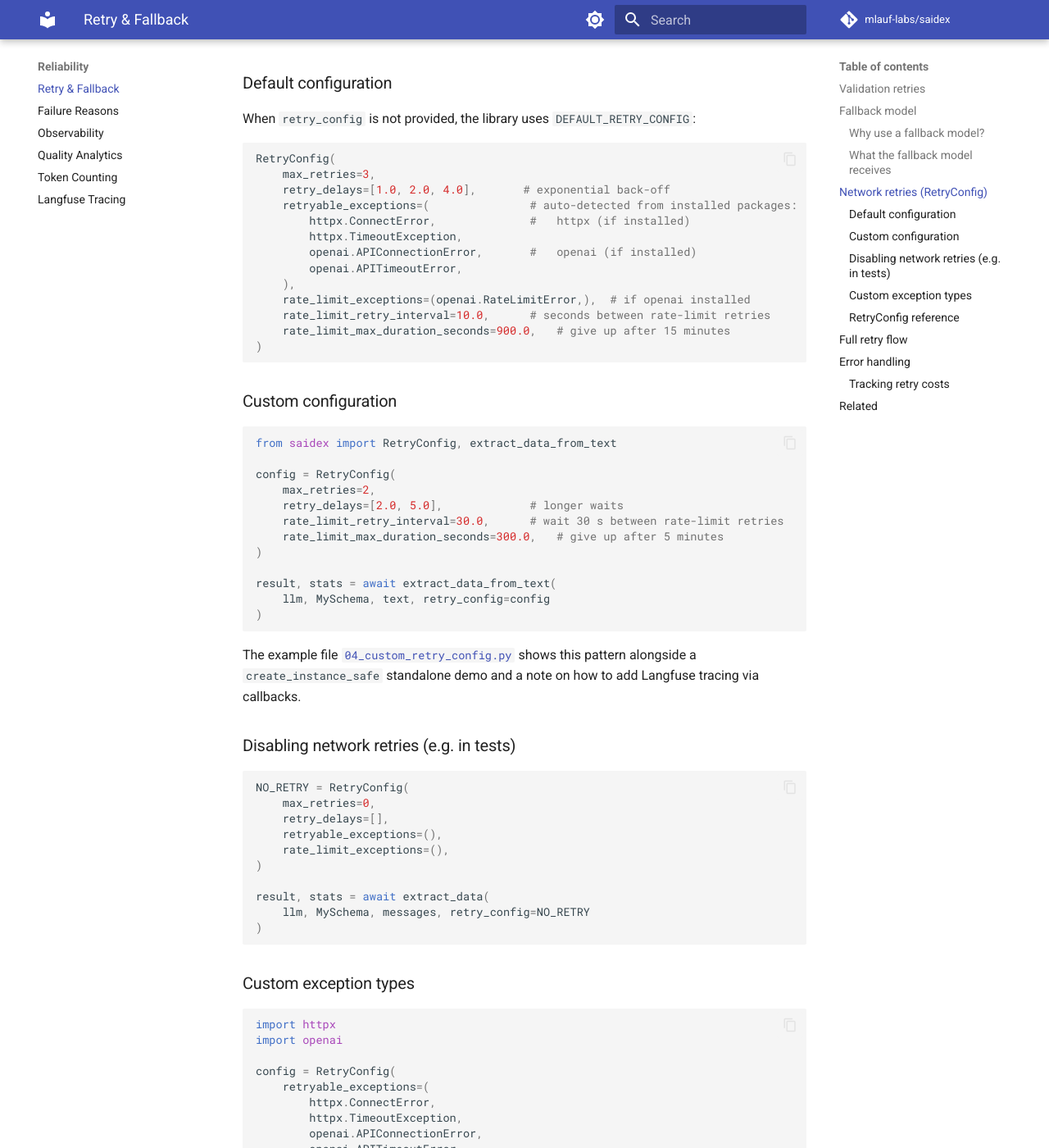
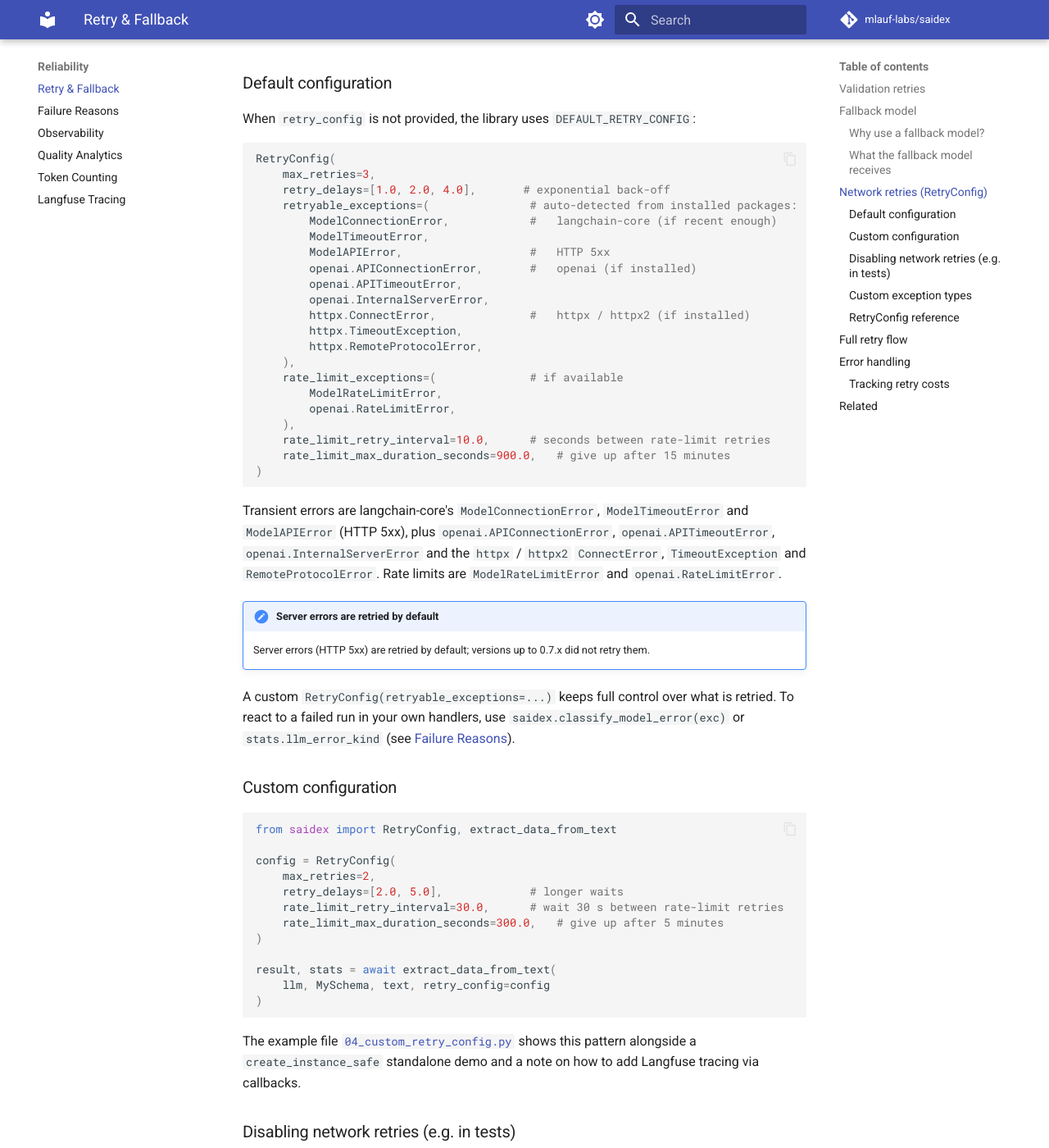
Before and after one commit to mlauf-labs/SAIDEX, an MkDocs documentation site: the page built from docs/retry-and-fallback.md, in a window 1280 px wide and 1400 px high, scrolled down 2613 px. Shown: the whole window at 82% size. Built offline with MkDocs 1.6.1 and Material for MkDocs 9.7.7, drawn with Linux system fonts in a browser that asks for light colours; a script that is not in the unit is left out; comment, search, counter and statistics services are not loaded; the version menu is left out; some of the changed text lies outside the part shown.

Commit message:
docs(failure-reasons): document llm_error_kind and the provider-agnostic default retries

````diff
--- a/context7.json
+++ b/context7.json
@@ -20,7 +20,8 @@
     "stats.failure_reason is a saidex.FailureReason StrEnum (validation_exhausted, parse_error, llm_error, no_tool_call) or None on success; it describes only the last attempt, and comparing it with the plain string still works",
     "To make an external validator depend on the retry round, wrap it with saidex.with_context(fn); fn(instance, ctx) receives a saidex.ValidatorContext(attempt, max_attempts, is_final, model_label, is_fallback) — is_final is true only on the last attempt of the whole run, so returning on_mismatch='flag' there accepts the instance",
     "When an extraction fails, stats.last_candidate holds the most recent schema-valid instance rejected by grounding or the external validator (a list for extract_data_list), and stats.last_rejection the retry-level FieldIssues that rejected it; both are empty on a clean success (a run salvaged by on_exhausted keeps them) and the candidate may contain PII",
-    "To keep a partial result when retries run out, pass on_exhausted=fn to any extract_data*/agent function; fn(last_candidate, last_rejection) returns the instance to keep (a list for extract_data_list) or None — the run then succeeds with stats.salvaged=True; the hook gets a copy and its result is re-validated against the schema only (a list hook must return item schema instances); use saidex.issue_item_index(issue, list_field) to map issue paths like 'items -> 3 -> quote' to item indexes"
+    "To keep a partial result when retries run out, pass on_exhausted=fn to any extract_data*/agent function; fn(last_candidate, last_rejection) returns the instance to keep (a list for extract_data_list) or None — the run then succeeds with stats.salvaged=True; the hook gets a copy and its result is re-validated against the schema only (a list hook must return item schema instances); use saidex.issue_item_index(issue, list_field) to map issue paths like 'items -> 3 -> quote' to item indexes",
+    "When stats.failure_reason is 'llm_error', stats.llm_error_kind (saidex.ModelErrorKind: rate_limit, timeout, connection, server_error, authentication, permission_denied, invalid_request, not_found, context_overflow, other) says why, provider-independently; saidex.classify_model_error(exc) does the same mapping for your own handling"
   ],
   "previousVersions": [
     {
--- a/docs/retry-and-fallback.md
+++ b/docs/retry-and-fallback.md
@@ -127,16 +127,39 @@ RetryConfig(
     max_retries=3,
     retry_delays=[1.0, 2.0, 4.0],       # exponential back-off
     retryable_exceptions=(               # auto-detected from installed packages:
-        httpx.ConnectError,              #   httpx (if installed)
-        httpx.TimeoutException,
+        ModelConnectionError,            #   langchain-core (if recent enough)
+        ModelTimeoutError,
+        ModelAPIError,                   #   HTTP 5xx
         openai.APIConnectionError,       #   openai (if installed)
         openai.APITimeoutError,
+        openai.InternalServerError,
+        httpx.ConnectError,              #   httpx / httpx2 (if installed)
+        httpx.TimeoutException,
+        httpx.RemoteProtocolError,
     ),
-    rate_limit_exceptions=(openai.RateLimitError,),  # if openai installed
+    rate_limit_exceptions=(              # if available
+        ModelRateLimitError,
+        openai.RateLimitError,
+    ),
     rate_limit_retry_interval=10.0,      # seconds between rate-limit retries
     rate_limit_max_duration_seconds=900.0,   # give up after 15 minutes
 )
 ```
+
+Transient errors are langchain-core's `ModelConnectionError`, `ModelTimeoutError`
+and `ModelAPIError` (HTTP 5xx), plus `openai.APIConnectionError`,
+`openai.APITimeoutError`, `openai.InternalServerError` and the `httpx` / `httpx2`
+`ConnectError`, `TimeoutException` and `RemoteProtocolError`. Rate limits are
+`ModelRateLimitError` and `openai.RateLimitError`.
+
+!!! note "Server errors are retried by default"
+    Server errors (HTTP 5xx) are retried by default; versions up to 0.7.x did not
+    retry them.
+
+A custom `RetryConfig(retryable_exceptions=...)` keeps full control over what is
+retried. To react to a failed run in your own handlers, use
+`saidex.classify_model_error(exc)` or `stats.llm_error_kind` (see
+[Failure Reasons](failure-reasons.md#why-did-the-model-call-fail-llm_error_kind)).
 
 ### Custom configuration
 
@@ -197,8 +220,8 @@ config = RetryConfig(
 | --- | --- | --- | --- |
 | `max_retries` | `int` | `3` | Max transient-error retries per LLM call |
 | `retry_delays` | `list[float]` | `[1.0, 2.0, 4.0]` | Seconds to wait before each retry |
-| `retryable_exceptions` | `tuple[type[Exception], ...]` | httpx + openai network errors | Exceptions that trigger a transient retry |
-| `rate_limit_exceptions` | `tuple[type[Exception], ...]` | `openai.RateLimitError` | Exceptions that trigger rate-limit wait |
+| `retryable_exceptions` | `tuple[type[Exception], ...]` | langchain-core, openai and httpx network and 5xx errors | Exceptions that trigger a transient retry |
+| `rate_limit_exceptions` | `tuple[type[Exception], ...]` | `ModelRateLimitError`, `openai.RateLimitError` | Exceptions that trigger rate-limit wait |
 | `rate_limit_retry_interval` | `float` | `10.0` | Seconds between rate-limit retries |
 | `rate_limit_max_duration_seconds` | `float` | `900.0` | Total seconds before giving up on rate-limit retries |
 
````
Also changed, not shown: README.md (+1 -0 lines), docs/failure-reasons.md (+23 -1 lines), docs/langfuse-tracing.md (+1 -0 lines), docs/observability.md (+1 -1 lines), docs/quickstart.md (+1 -0 lines).
